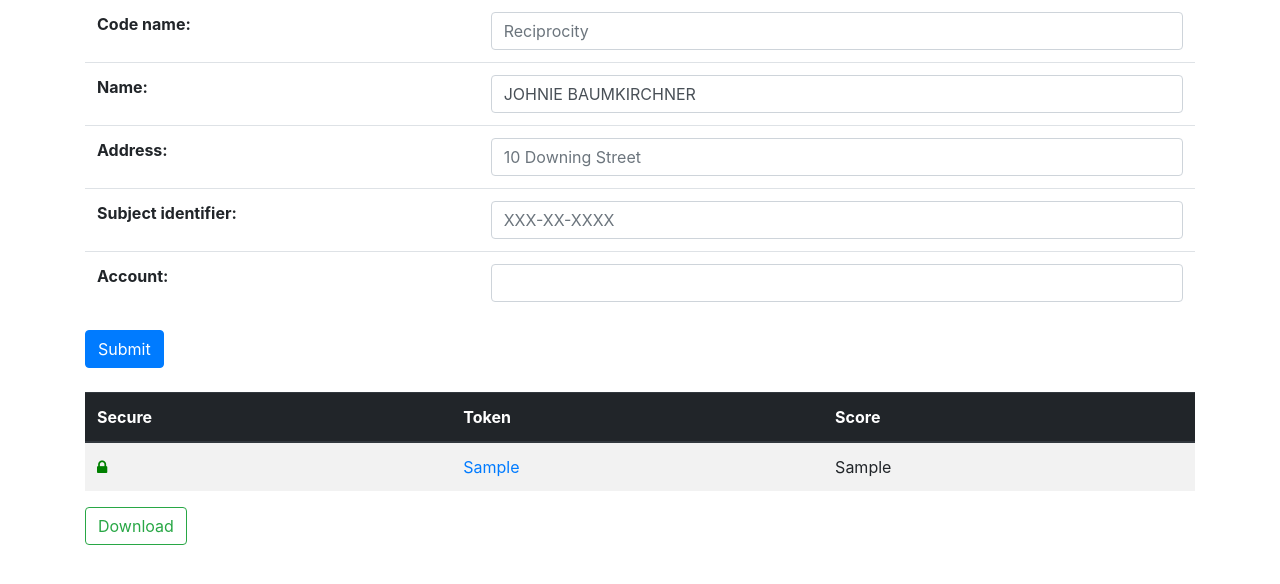
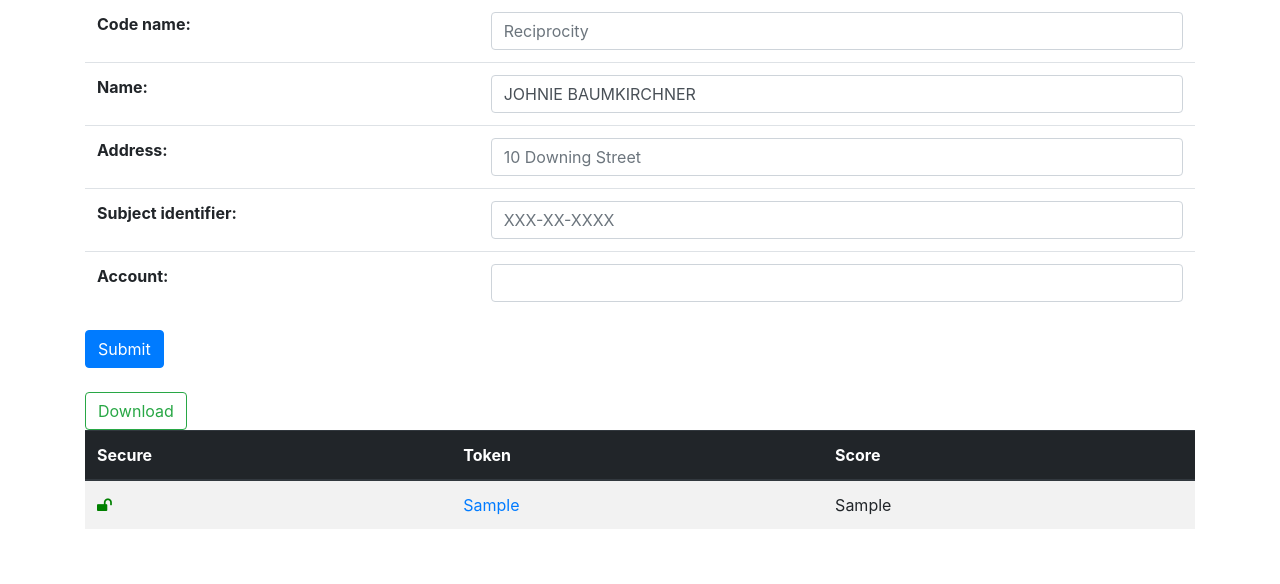
Before and after one commit to CrossBorderPatrol/cbpapp, a Django app: template portal/templates/portal/home.html in a window 1280 px wide. Shown: the part 81-665 px from the top of the page. Run offline with Django 3.2, Linux system fonts and the light colour scheme; tables that the repository leaves empty hold one stand-in row (values such as "Sample post"); the template is opened without the code that fills it: values that come from a table or form of the project are taken from there, most other values are stand-ins (such as "Sample title", 1, 10 or a date in 2020); some libraries are stand-ins or nearby versions.

Commit message:
Unlock the first item

```diff
--- a/portal/templates/portal/home.html
+++ b/portal/templates/portal/home.html
@@ -20,14 +20,25 @@
     <tbody>
       {% for i in response.res.receivers.activities %}
       <tr>
-        <td><i class="fa fa-lock" aria-hidden="true" style="color: green"></i></td>
+      	{% if forloop.first %}
+            <td><i class="fa fa-unlock" aria-hidden="true" style="color: green"></i></td>
+        {% else %}
+        	<td><i class="fa fa-lock" aria-hidden="true" style="color: red"></i></td>
+        {% endif %}
+
         <td><a href="detail?token={{ i.a }}">{{ i.a }}</a></td>
         <td>{{ i.c }}</td>
       </tr>
       {% endfor %}
     </tbody>
+    <tfoot>
+      {% if response %}
+      <tr>
+        <button class="btn btn-outline-success my-2 my-sm-0">Download</button>
+      </tr>
+      {% endif %}
+    </tfoot>
   </table>
-  <button class="btn btn-outline-success my-2 my-sm-0">Download</button>
 </p>
 
 {% endblock content %}
```
